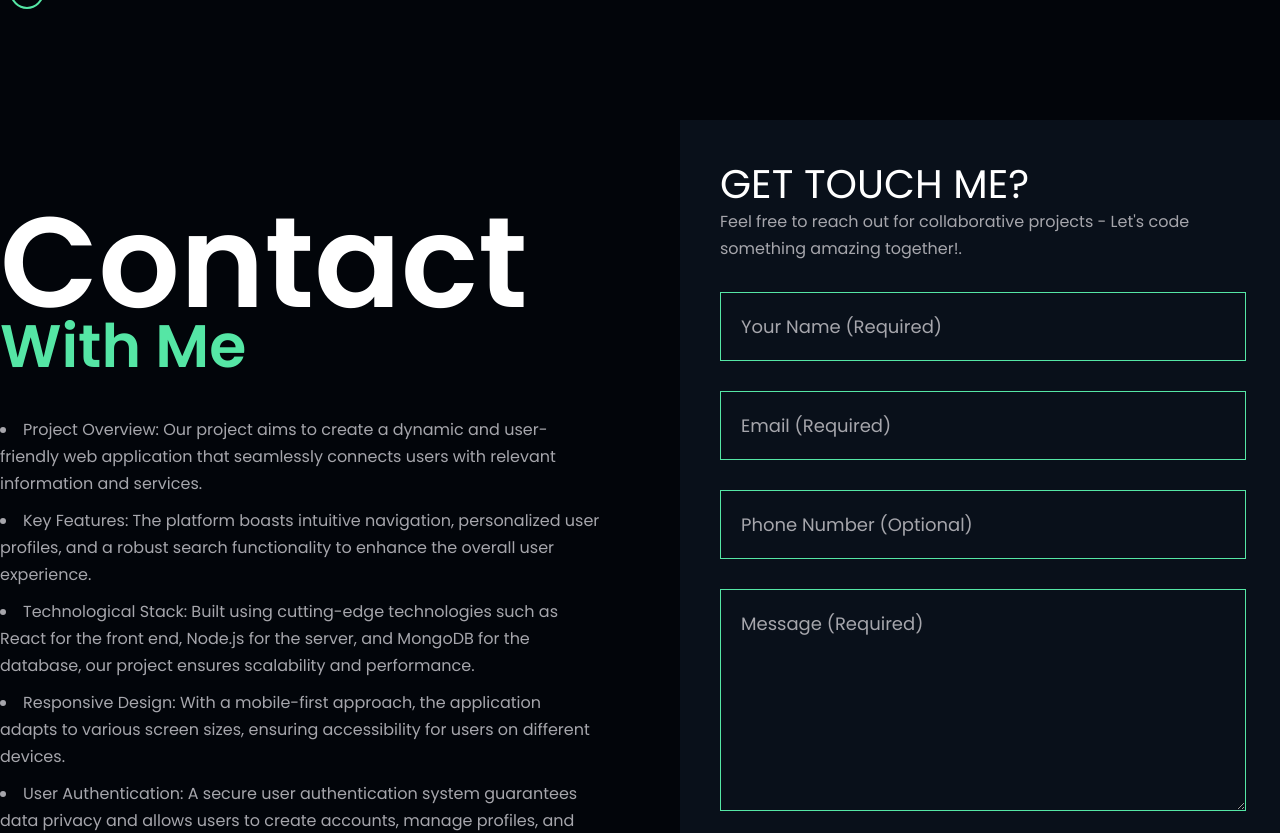
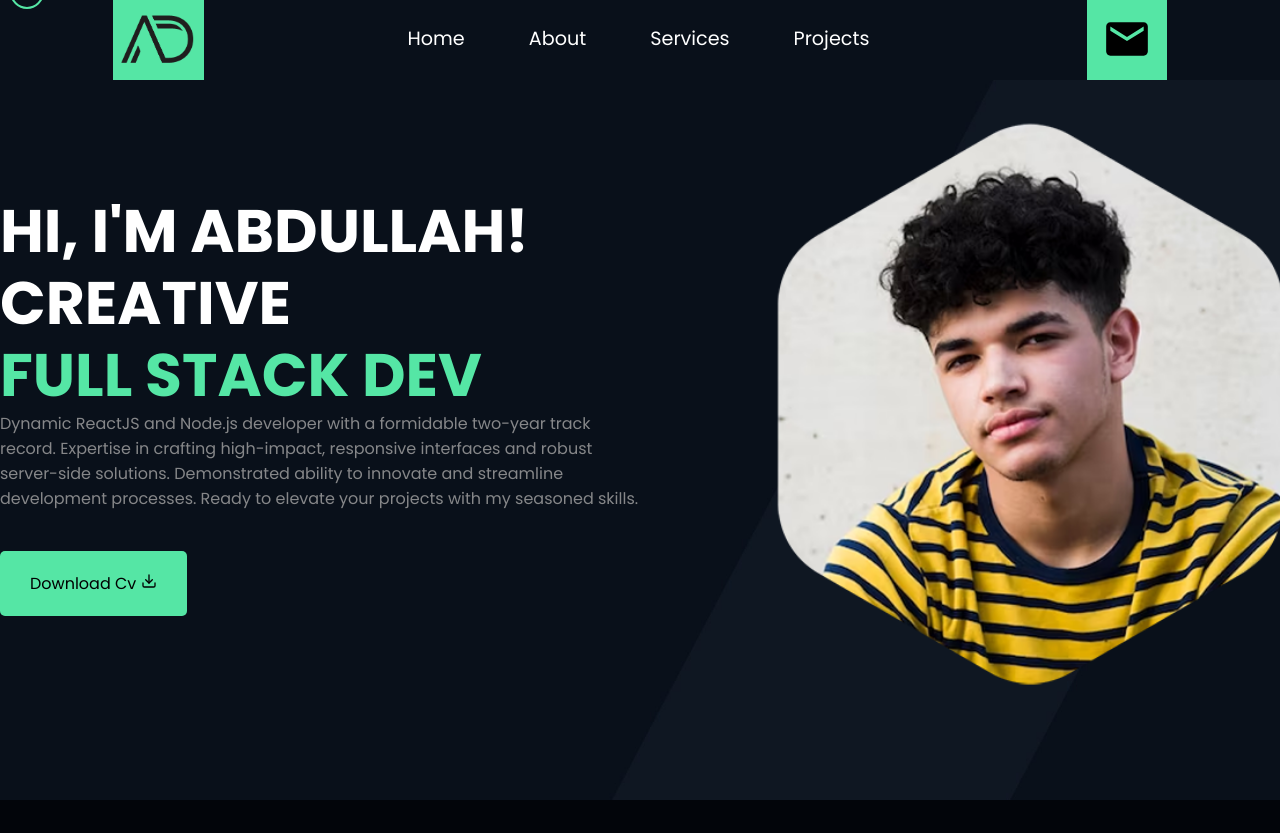
Before and after one commit to abdullahhamid381/abdullah, a React (Vite) app: page / in a window 1280 px wide. Shown: the top 833 px of the page. Built offline with nearby package versions, Linux system fonts and the light colour scheme.

Commit message:
dasdasdasd

```diff
--- a/src/Components/Pages/Home.jsx
+++ b/src/Components/Pages/Home.jsx
@@ -13,8 +13,8 @@ const Home = () => {
   return (
     <div>
       <MouseTracker/>
-        {/* <Navbar/>
-        <Hero/> */}
+        <Navbar/>
+        <Hero/>
          <FormDetail/>
         {/* <About/>
         <Skills/>
```
